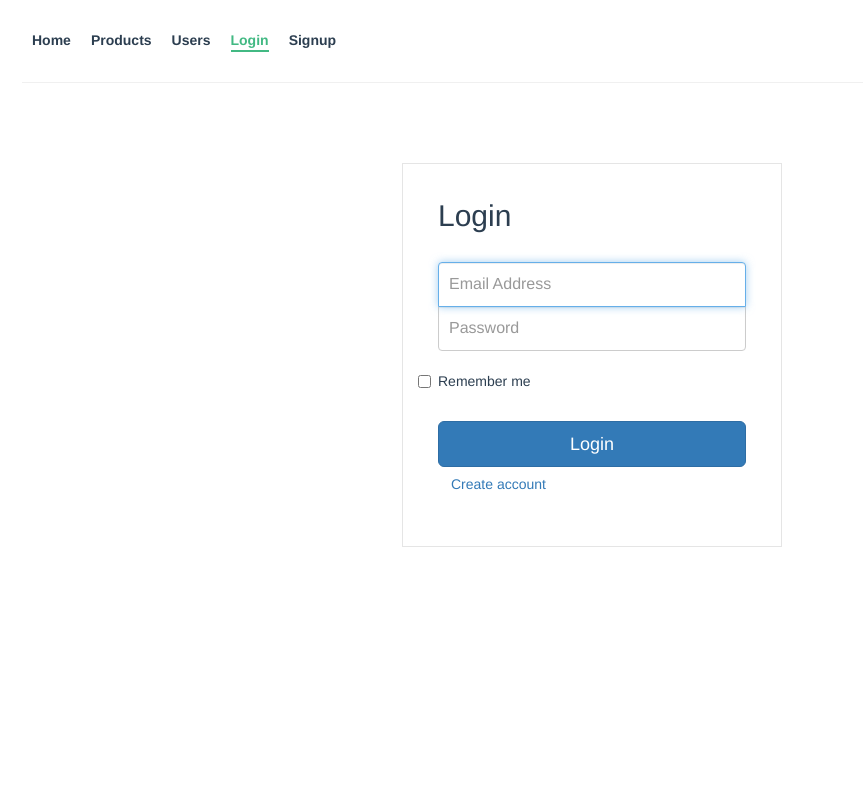
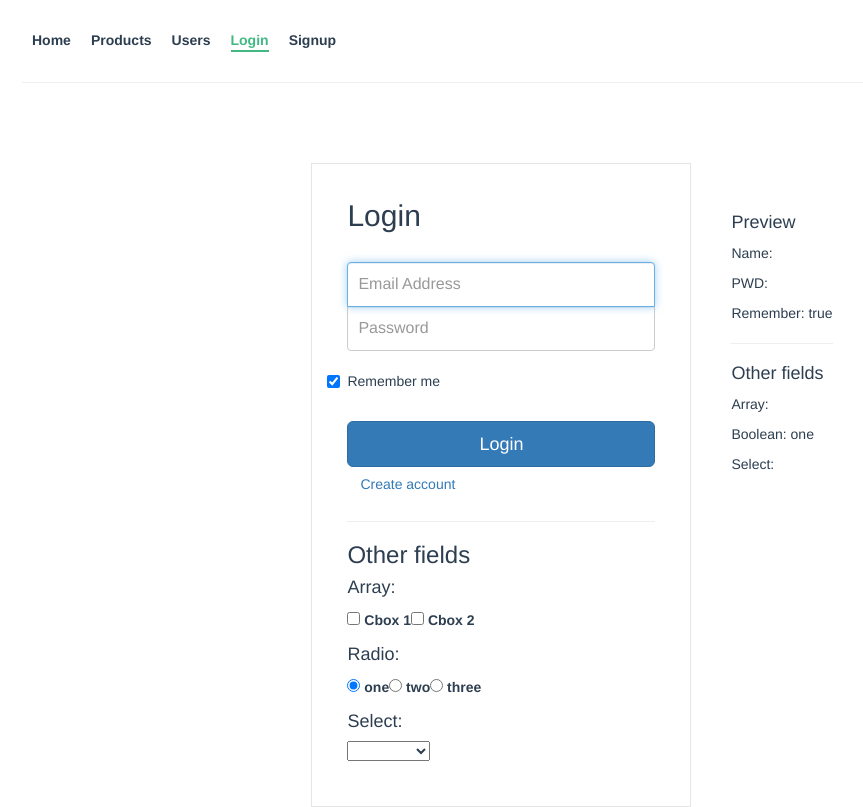
Before and after one commit to davidcolacilli/udemy-vue-11-routes1, a Vue app: page /login in a window 1280 px wide. Shown: the whole page, without its empty margins (48-911 px from the left). Built offline with nearby package versions, Linux system fonts and the light colour scheme.

Commit message:
Form controls in vue

```diff
--- a/src/views/Login.vue
+++ b/src/views/Login.vue
@@ -2,41 +2,100 @@
     <div class="wrapper">
         <form class="form-signin">
         <h2 class="form-signin-heading">Login</h2>
-        <input type="text" class="form-control" name="username" placeholder="Email Address" required="" autofocus="" />
-        <input type="password" class="form-control" name="password" placeholder="Password" required=""/>
+        <input type="email" class="form-control" name="username" placeholder="Email Address" required="true" autofocus="true" v-model="myForm.userData.username"/>
+        <input type="password" class="form-control" name="password" placeholder="Password" required="true" v-model="myForm.userData.password"/>
         <label class="checkbox">
-            <input type="checkbox" value="remember-me" id="rememberMe" name="rememberMe"> Remember me
+            <input type="checkbox" value="remember-me" id="rememberMe" name="rememberMe" v-model="myForm.remember"> Remember me
         </label>
-        <button class="btn btn-lg btn-primary btn-block" type="submit">Login</button>
+        <button class="btn btn-lg btn-primary btn-block" type="submit" @click.prevent="submit">Login</button>
         <a class="btn btn-link" @click="goToSignup">Create account</a>
+        <hr>
+        <h3>Other fields</h3>
+
+        <h4>Array:</h4>
+        <label for="cb1">
+            <input type="checkbox" value="cb1" id="cb1" name="cb1" v-model="myForm.cbox"> Cbox 1
+        </label>
+        <label for="cb2">
+            <input type="checkbox" value="cb2" id="cb2" name="cb2" v-model="myForm.cbox"> Cbox 2
+        </label>
+
+        <h4>Radio:</h4>
+        <label for="rad1">
+          <input type="radio" name="rad" value="one" id="rad1" v-model="myForm.radio"> one
+        </label>
+        <label for="rad2">
+          <input type="radio" name="rad" value="two" id="rad2" v-model="myForm.radio"> two
+        </label>
+        <label for="rad3">
+          <input type="radio" name="rad" value="three" id="rad3" v-model="myForm.radio"> three
+        </label>
+
+        <h4>Select:</h4>
+        <select name="daytime" id="" v-model="myForm.daytime">
+          <option v-for="item in myForm.dayTimeOptions" :key="item">{{item}}</option>
+        </select>
+
         </form>
+
+
+
+        <section>
+          <h4>Preview</h4>
+          <p>Name: {{myForm.userData.username}}</p>
+          <p>PWD: {{myForm.userData.password}}</p>
+          <p>Remember: {{myForm.remember}}</p>
+          <hr>
+          <h4>Other fields</h4>
+          <p>Array:</p>
+          <ul>
+            <li v-for="item in myForm.cbox" :key="item">{{item}}</li>
+          </ul>
+          <p>Boolean: {{myForm.radio}}</p>
+          <p>Select: {{myForm.daytime}}</p>
+        </section>
     </div>
 </template>
 <script>
 export default {
   name: 'Login',
+  data() {
+    return {
+      myForm: {
+        userData: {
+          username: '',
+          password: ''
+        },
+        remember: true,
+        cbox: [],
+        radio: 'one',
+        daytime: '',
+        dayTimeOptions: ["Morning", "Afternoon", "Evening"]
+      }
+    }
+  },
   methods: {
     goToSignup: function() {
       this.$router.push('/register');
+    },
+    submit: function() {
+      console.log(this.myForm)
     }
   }
 }
 </script>
 <style scoped>
-body {
-  background: #eee !important;
-}
 
 .wrapper {
   margin-top: 80px;
-  margin-bottom: 80px;
+  display: flex;
+  justify-content: center;
 }
 
 .form-signin {
+  flex-grow: 1;
   max-width: 380px;
   padding: 15px 35px 45px;
-  margin: 0 auto;
-  background-color: #fff;
   border: 1px solid rgba(0, 0, 0, 0.1);
 }
 .form-signin .form-signin-heading,
@@ -58,7 +117,7 @@ body {
 .form-signin .form-control:focus {
   z-index: 2;
 }
-.form-signin input[type="text"] {
+.form-signin input[type="email"] {
   margin-bottom: -1px;
   border-bottom-left-radius: 0;
   border-bottom-right-radius: 0;
@@ -68,5 +127,7 @@ body {
   border-top-left-radius: 0;
   border-top-right-radius: 0;
 }
-
+section {
+  padding: 4rem;
+}
 </style>
```
